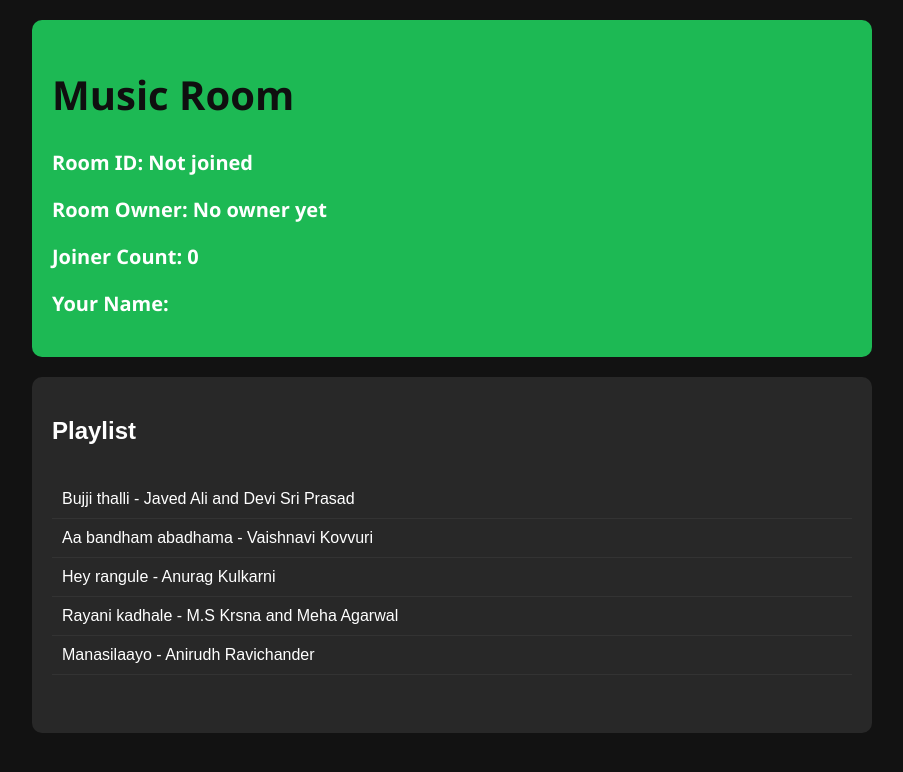
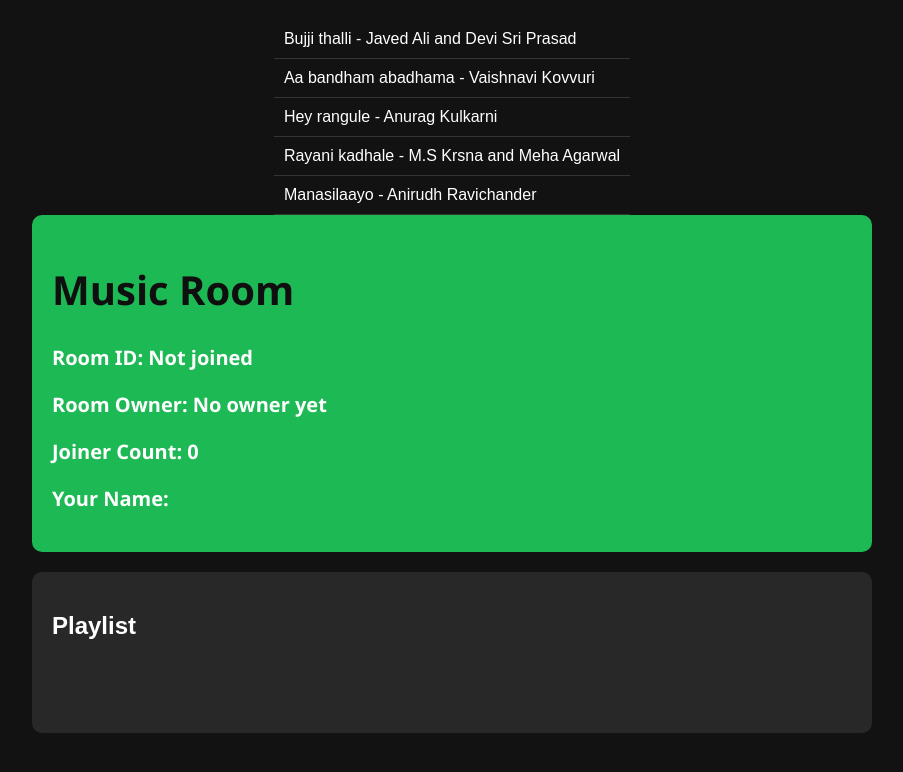
Before and after one commit to programlearner1/Music-player-, a website: page room.html in a window 1280 px wide. Shown: the top 772 px of the page, without its empty margins (188-1091 px from the left). Drawn offline with nearby package versions, Linux system fonts and the light colour scheme; no server answers; a web font is replaced by a local one.

Commit message:
playlist try1

```diff
--- a/room.html
+++ b/room.html
@@ -74,6 +74,7 @@
     <script src="/socket.io/socket.io.js"></script>
 </head>
 <body>
+    <div id="playlist"></div>
     <div class="room-info">
         <h1>Music Room</h1>
         <p>Room ID: <span id="room-id"></span></p>
@@ -98,7 +99,7 @@
 
     <script>
         document.addEventListener('DOMContentLoaded', () => {
-            const socket = io('http://localhost:3000'); // Connect to the server
+            const socket = io('https://imaginative-malabi-f9a327.netlify.app'); // Connect to the server
             const songImage = document.getElementById('song-image');
             const playlistElement = document.getElementById('playlist');
             const audioPlayer = document.getElementById('audio-player'); // Audio player element
```
